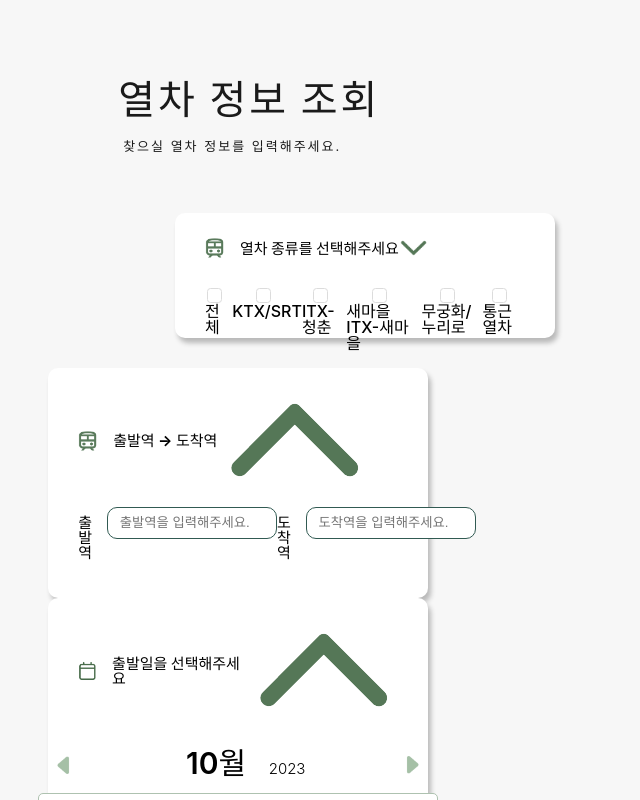
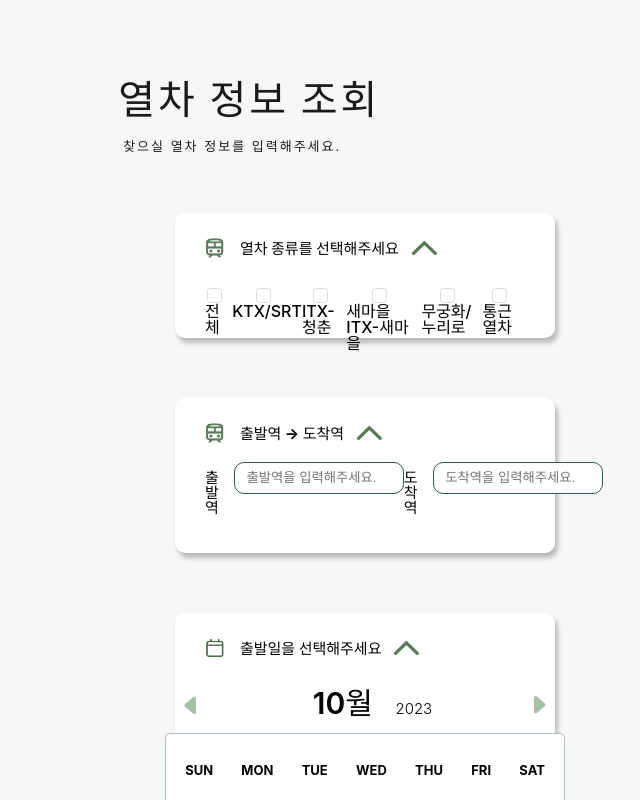
Before and after one commit to yeoooo/getTrain, a React (Vite) app in the folder client/: page /search in a window 1280 px wide. Shown: the top 800 px of the page, without its empty margins (275-915 px from the left). Built offline with nearby package versions, Linux system fonts and the light colour scheme.

Commit message:
feat : arrow-icon 추가 및 수정
trainTypeInputBox.jsx -> 추가 및 방향 변경
stationInputBox.jsx, dateInpuBox.jsx -> 추가

```diff
--- a/client/src/@components/search/date/dateInpuBox.jsx
+++ b/client/src/@components/search/date/dateInpuBox.jsx
@@ -30,28 +30,42 @@ function DateInputBox(props){
     // 기본 상태 (아코디언이 열려있는 상태)
     if(isOpen && selectedItem === null){
         return(
-            <InputWrapper className='input-warpper'>
+            <InputWrapper className='input-wrapper'>
                 <DateInputBoxSection className='input-box'>
                     <div className='input-box-header'>
                         <img src={props.icon} className='train-icon' alt='icon'/>
                         <h3>{props.title}</h3>
-                        <a href='#'><img src='../../src/assets/arrow.png' className='arrow-icon' alt='arrow icon' onClick={handleAccordionToggle}/></a>
+                        <a href='#'><ArrowIcon src='../../src/assets/arrow.png' className='arrow-icon' alt='arrow icon' onClick={handleAccordionToggle}/></a>
                     </div>
                     <InputSection title={props.title} handleSelectedItem={handleSelectedItem} isOpen={isOpen}/>
                 </DateInputBoxSection>
             </InputWrapper>
         );
     }
+    else if(!isOpen && selectedItem === null){
+        return(
+          <InputWrapper className='input-wrapper'>
+              <DateInputBoxSection className='input-box'>
+                  <div className='input-box-header'>
+                      <img src={props.icon} className='train-icon' alt='icon'/>
+                      <h3>{props.title}</h3>
+                      <a href='#'><ArrowIcon src='../../src/assets/arrow.png' className='arrow-icon' alt='arrow icon' style={{transform: 'rotate(180deg)'}} onClick={handleAccordionToggle}/></a>
+                  </div>
+                  <InputSection title={props.title} handleSelectedItem={handleSelectedItem} isOpen={isOpen}/>
+              </DateInputBoxSection>
+          </InputWrapper>
+        );
+    }
     // 입력값을 넣은 후 아코디언이 접혀져 있는 상태
     else if(!isOpen && selectedItem !== null) {
         return(
-            <InputWrapper className='input-warpper'>
+            <InputWrapper className='input-wrapper'>
                 <DateInputBoxSection className='input-box'>
                     <div className='input-box-header'>
                         <img src={props.icon} className='train-icon' alt='icon'/>
                         <h3>{format(selectedItem, 'MM월 dd일')}</h3>
-                        <button onClick={toggleCalendar}>Toggle Calendar</button>
-                        <a href='#'><img src='../../src/assets/arrow.png' className='arrow-icon' alt='arrow icon' style={{transform: 'rotate(180deg)'}} onClick={handleAccordionToggle}/></a>
+                        {/*<button onClick={toggleCalendar}>Toggle Calendar</button>*/}
+                        <a href='#'><ArrowIcon src='../../src/assets/arrow.png' className='arrow-icon' alt='arrow icon' style={{transform: 'rotate(180deg)'}} onClick={handleAccordionToggle}/></a>
                     </div>
                     <InputSection title={props.title} handleSelectedItem={handleSelectedItem} isOpen={isOpen}/>
                 </DateInputBoxSection>
@@ -61,12 +75,12 @@ function DateInputBox(props){
     // 입력 후 아코디언을 여는 상태
     else if(isOpen && selectedItem !== null){
         return(
-            <InputWrapper className='input-warpper'>
+            <InputWrapper className='input-wrapper'>
                 <DateInputBoxSection className='input-box'>
                     <div className='input-box-header'>
                         <img src={props.icon} className='train-icon' alt='icon'/>
                         <h3>{format(selectedItem, 'MM월 dd일')}</h3>
-                        <a href='#'><img src='../../src/assets/arrow.png' className='arrow-icon' alt='arrow icon' onClick={handleAccordionToggle}/></a>
+                        <a href='#'><ArrowIcon src='../../src/assets/arrow.png' className='arrow-icon' alt='arrow icon' onClick={handleAccordionToggle}/></a>
                     </div>
                     <InputSection title={props.title} handleSelectedItem={handleSelectedItem} isOpen={isOpen}/>
                 </DateInputBoxSection>
@@ -81,6 +95,14 @@ const InputWrapper = styled.div``
 
 const DateInputBoxSection = styled.div`
 `
-
+const ArrowIcon = styled.img`
+    width: 3rem;
+    height: 1.8rem;
+    position: absolute;
+    bottom: 0.1rem;
+    cursor: pointer;
+    margin-left: 1rem;
+    transition: all 0.35s ease;
+`
 
 export default DateInputBox
--- a/client/src/@components/search/station/stationInputBox.jsx
+++ b/client/src/@components/search/station/stationInputBox.jsx
@@ -44,22 +44,36 @@ function StationInputBox(props){
     // 기본 상태 (아코디언이 열려있는 상태)
     if(isOpen && selectedDepartStation === '' && selectedArrivalStation === ''){
         return(
-            <div className='input-warpper'>
+            <div className='input-wrapper'>
                 <div className='input-box'>
                     <div className='input-box-header'>
                         <img src={props.icon} className='train-icon' alt='icon'/>
                         <h3>{props.title}</h3>
-                        <a href='#'><img src='../../src/assets/arrow.png' className='arrow-icon' alt='arrow icon' onClick={handleAccordionToggle}/></a>
+                        <a href='#'><ArrowIcon src='../../src/assets/arrow.png' className='arrow-icon' alt='arrow icon' onClick={handleAccordionToggle}/></a>
                     </div>
                     <InputSection title={props.title} handleDepartStationsItem={handleDepartStationsItem} handleArrivalStationsItem={handleArrivalStationsItem} isOpen={isOpen}/>
                 </div>
             </div>
         );
     }
+    else if(!isOpen && selectedDepartStation === '' && selectedArrivalStation === ''){
+        return(
+          <div className='input-wrapper'>
+              <div className='input-box'>
+                  <div className='input-box-header'>
+                      <img src={props.icon} className='train-icon' alt='icon'/>
+                      <h3>{props.title}</h3>
+                      <a href='#'><ArrowIcon src='../../src/assets/arrow.png' className='arrow-icon' alt='arrow icon' style={{transform: 'rotate(180deg)'}} onClick={handleAccordionToggle}/></a>
+                  </div>
+                  <InputSection title={props.title} handleDepartStationsItem={handleDepartStationsItem} handleArrivalStationsItem={handleArrivalStationsItem} isOpen={isOpen}/>
+              </div>
+          </div>
+        );
+    }
     // 출발역 입력값을 넣은 후 아코디언이 아직 펼쳐져 있는 상태 (출발역만 입력한 상태)
     else if(isOpen && selectedDepartStation !== '' && selectedArrivalStation === '') {
         return(
-            <div className='input-warpper'>
+            <div className='input-wrapper'>
                 <div className='input-box'>
                     <div className='input-box-header'>
                         <img src={props.icon} className='train-icon' alt='icon'/>
@@ -67,7 +81,7 @@ function StationInputBox(props){
                         <h3>{selectedDepartStation} → </h3>
                         {/* {selectedDepartStation !== '' && selectedArrivalStation === '' ? <h3>{selectedStations.depart} → </h3> : <h3>{props.title}</h3>} */}
 
-                        <a href='#'><img src='../../src/assets/arrow.png' className='arrow-icon' alt='arrow icon' onClick={handleAccordionToggle}/></a>
+                        <a href='#'><ArrowIcon src='../../src/assets/arrow.png' className='arrow-icon' alt='arrow icon' onClick={handleAccordionToggle}/></a>
                     </div>
                     <InputSection title={props.title}  handleDepartStationsItem={handleDepartStationsItem} handleArrivalStationsItem={handleArrivalStationsItem} isOpen={isOpen}/>
                 </div>
@@ -77,12 +91,12 @@ function StationInputBox(props){
     // 입력값을 넣은 후 아코디언이 접혀져 있는 상태 (출발역 && 도착역 모두 입력한 상태)
     else if(!isOpen && selectedDepartStation !== '' && selectedArrivalStation !== '') {
         return(
-            <div className='input-warpper'>
+            <div className='input-wrapper'>
                 <div className='input-box'>
                     <div className='input-box-header'>
                         <img src={props.icon} className='train-icon' alt='icon'/>
                         <h3>{selectedDepartStation} → {selectedArrivalStation}</h3>
-                        <a href='#'><img src='../../src/assets/arrow.png' className='arrow-icon' alt='arrow icon' style={{transform: 'rotate(180deg)'}} onClick={handleAccordionToggle}/></a>
+                        <a href='#'><ArrowIcon src='../../src/assets/arrow.png' className='arrow-icon' alt='arrow icon' style={{transform: 'rotate(180deg)'}} onClick={handleAccordionToggle}/></a>
                     </div>
                     <InputSection title={props.title} handleDepartStationsItem={handleDepartStationsItem} handleArrivalStationsItem={handleArrivalStationsItem} isOpen={isOpen}/>
                 </div>
@@ -92,12 +106,12 @@ function StationInputBox(props){
     // 입력 후 아코디언을 여는 상태
     else if(isOpen && selectedDepartStation !== '' && selectedArrivalStation !== ''){
         return(
-            <div className='input-warpper'>
+            <div className='input-wrapper'>
                 <div className='input-box'>
                     <div className='input-box-header'>
                         <img src={props.icon} className='train-icon' alt='icon'/>
                         <h3>{selectedDepartStation} → {selectedArrivalStation}</h3>
-                        <a href='#'><img src='../../src/assets/arrow.png' className='arrow-icon' alt='arrow icon' onClick={handleAccordionToggle}/></a>
+                        <a href='#'><ArrowIcon src='../../src/assets/arrow.png' className='arrow-icon' alt='arrow icon' onClick={handleAccordionToggle}/></a>
                     </div>
                     <InputSection title={props.title} handleDepartStationsItem={handleDepartStationsItem} handleArrivalStationsItem={handleArrivalStationsItem} isOpen={isOpen}/>
                 </div>
@@ -106,12 +120,12 @@ function StationInputBox(props){
     }
     else{// 기본 상태 (아코디언이 열려있는 상태)
         return(
-            <div className='input-warpper'>
+            <div className='input-wrapper'>
                 <div className='input-box'>
                     <div className='input-box-header'>
                         <img src={props.icon} className='train-icon' alt='icon'/>
                         <h3>{props.title}</h3>
-                        <a href='#'><img src='../../src/assets/arrow.png' className='arrow-icon' alt='arrow icon' onClick={handleAccordionToggle}/></a>
+                        <a href='#'><ArrowIcon src='../../src/assets/arrow.png' className='arrow-icon' alt='arrow icon' onClick={handleAccordionToggle}/></a>
                     </div>
                     <InputSection title={props.title} handleDepartStationsItem={handleDepartStationsItem} handleArrivalStationsItem={handleArrivalStationsItem} isOpen={isOpen}/>
                 </div>
@@ -119,5 +133,13 @@ function StationInputBox(props){
         );
     }
 }
-
+const ArrowIcon = styled.img`
+    width: 3rem;
+    height: 1.8rem;
+    position: absolute;
+    bottom: 0.1rem;
+    cursor: pointer;
+    margin-left: 1rem;
+    transition: all 0.35s ease;
+`
 export default StationInputBox
--- a/client/src/@components/search/trainType/trainTypeInputBox.jsx
+++ b/client/src/@components/search/trainType/trainTypeInputBox.jsx
@@ -23,7 +23,7 @@ function TrainTypeInputBox(props){
         setIsOpen((preOpen) => !preOpen);
     };
     const arrowDirection = {
-        transform: 'rotate(' + 180 * isOpen + 'deg)'
+        transform: 'rotate(' + 180 * !isOpen + 'deg)'
     }
 
     return(
@@ -47,5 +47,6 @@ const ArrowIcon = styled.img`
     bottom: 0.1rem;
     cursor: pointer;
     transition: all 0.35s ease;
+    margin-left: 1rem;
 `
 export default TrainTypeInputBox
```
